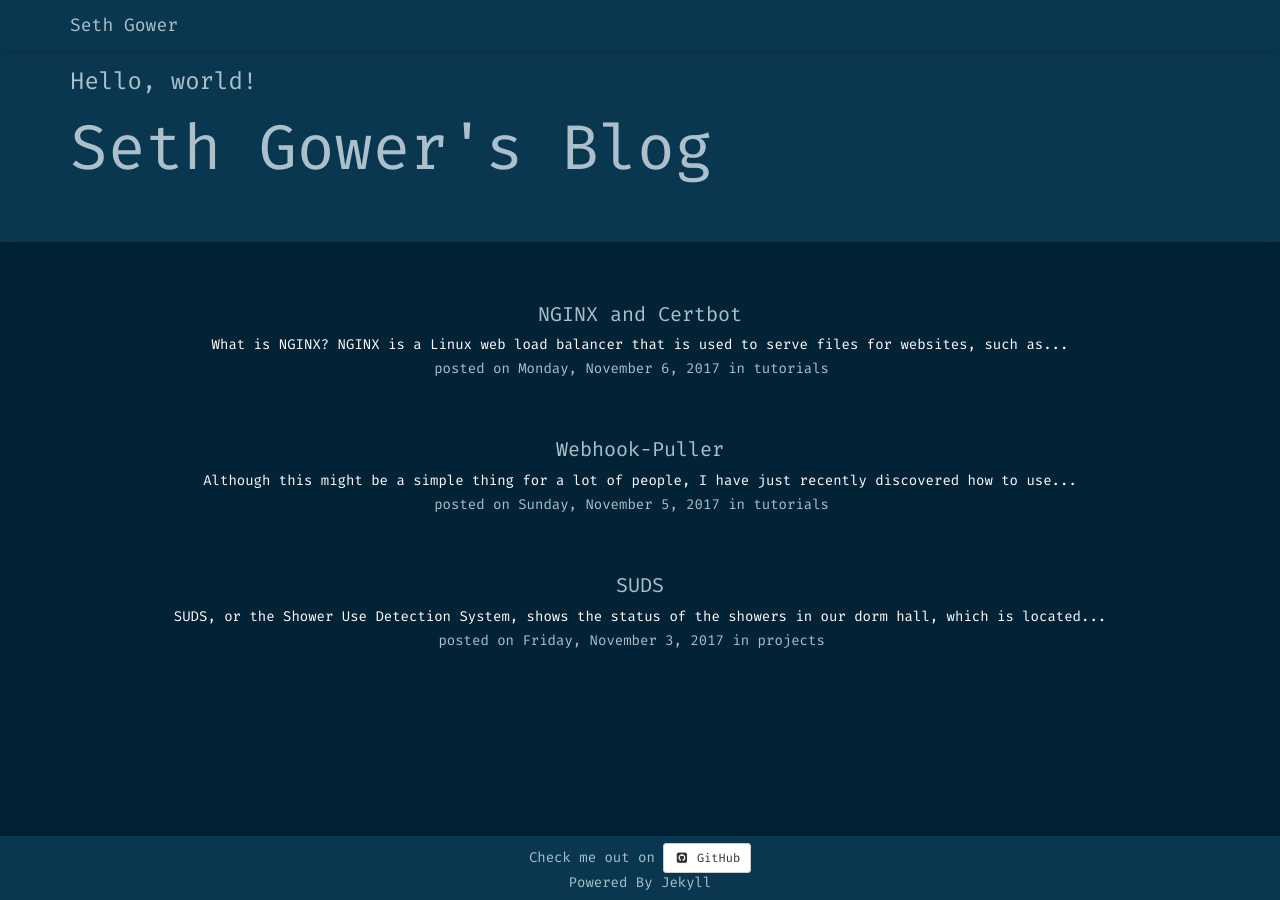
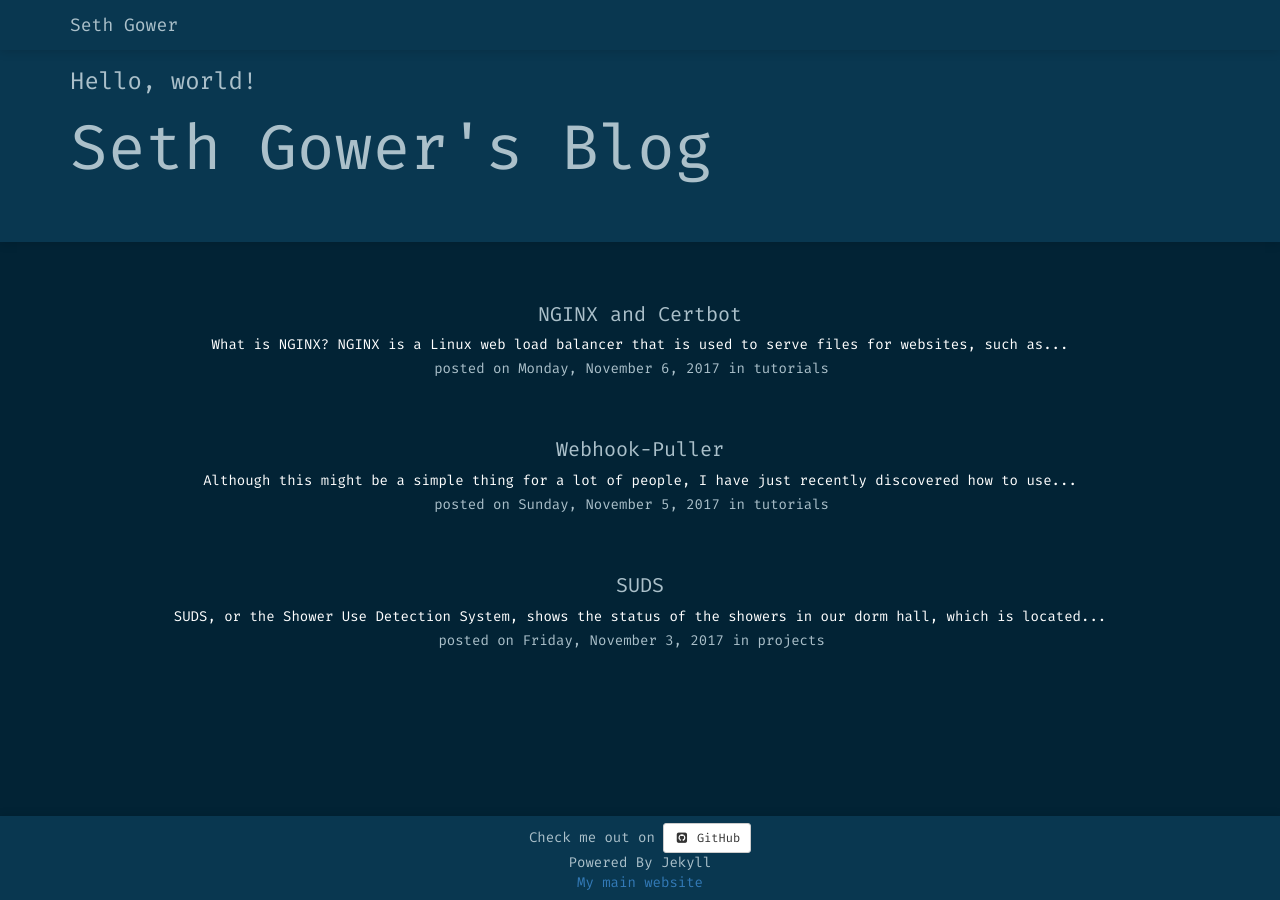
Before and after one commit to SethGower/personal-blog, a Jekyll site: the page built from index.html, in a window 1280 px wide. Built offline with Jekyll 4.4.1, drawn with Linux system fonts in a browser that asks for light colours; nearby versions of some CDN libraries; some web fonts are replaced.

Commit message:
Adds link to main website in footer

```diff
--- a/_includes/footer.html
+++ b/_includes/footer.html
@@ -1,6 +1,7 @@
 <nav class="navbar navbar-default navbar-fixed-bottom">
   <div class="container footer-content">
     Check me out on  <a href="https://github.com/sethgower/sethgower.com" class="btn btn-default btn-sm" target="_blank"><i class="fa fa-github-square fa-fw"></i> <span class="github">GitHub</span></a><br>
-    Powered By Jekyll
+    Powered By Jekyll <br>
+    <a href="https://sethgower.com">My main website</a>
   </div>
 </nav>
```
